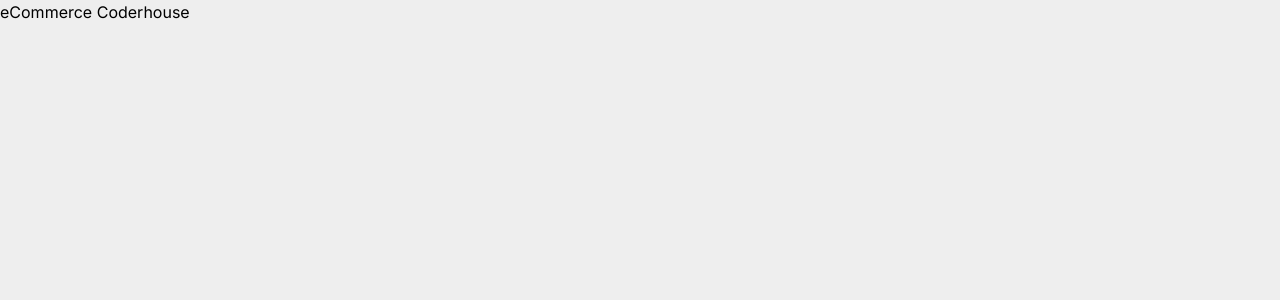
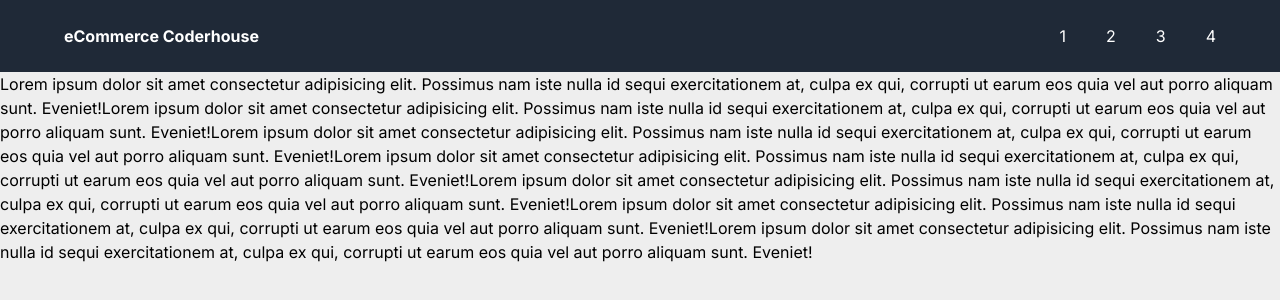
Before and after one commit to MatiasCancina/iTech-eCommerce, a Next.js app: page / in a window 1280 px wide. Shown: the top 300 px of the page. Built offline with nearby package versions, Linux system fonts and the light colour scheme.

Commit message:
home initialized

```diff
--- a/app/page.jsx
+++ b/app/page.jsx
@@ -1,3 +1,31 @@
+import { NavBar } from "@/components/NavBar/NavBar";
+
 export default function Home() {
-  return <div>eCommerce Coderhouse</div>;
+  return (
+    <div>
+      <NavBar />
+      <text>
+        Lorem ipsum dolor sit amet consectetur adipisicing elit. Possimus nam
+        iste nulla id sequi exercitationem at, culpa ex qui, corrupti ut earum
+        eos quia vel aut porro aliquam sunt. Eveniet!Lorem ipsum dolor sit amet
+        consectetur adipisicing elit. Possimus nam iste nulla id sequi
+        exercitationem at, culpa ex qui, corrupti ut earum eos quia vel aut
+        porro aliquam sunt. Eveniet!Lorem ipsum dolor sit amet consectetur
+        adipisicing elit. Possimus nam iste nulla id sequi exercitationem at,
+        culpa ex qui, corrupti ut earum eos quia vel aut porro aliquam sunt.
+        Eveniet!Lorem ipsum dolor sit amet consectetur adipisicing elit.
+        Possimus nam iste nulla id sequi exercitationem at, culpa ex qui,
+        corrupti ut earum eos quia vel aut porro aliquam sunt. Eveniet!Lorem
+        ipsum dolor sit amet consectetur adipisicing elit. Possimus nam iste
+        nulla id sequi exercitationem at, culpa ex qui, corrupti ut earum eos
+        quia vel aut porro aliquam sunt. Eveniet!Lorem ipsum dolor sit amet
+        consectetur adipisicing elit. Possimus nam iste nulla id sequi
+        exercitationem at, culpa ex qui, corrupti ut earum eos quia vel aut
+        porro aliquam sunt. Eveniet!Lorem ipsum dolor sit amet consectetur
+        adipisicing elit. Possimus nam iste nulla id sequi exercitationem at,
+        culpa ex qui, corrupti ut earum eos quia vel aut porro aliquam sunt.
+        Eveniet!
+      </text>
+    </div>
+  );
 }
```
